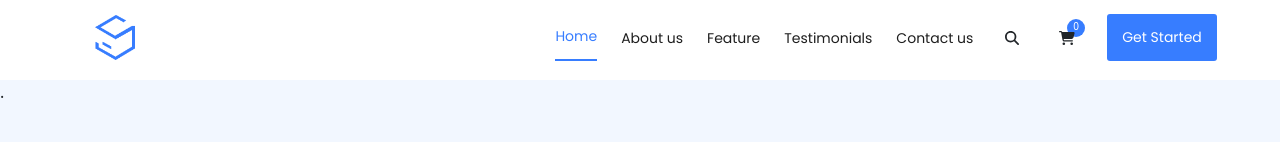
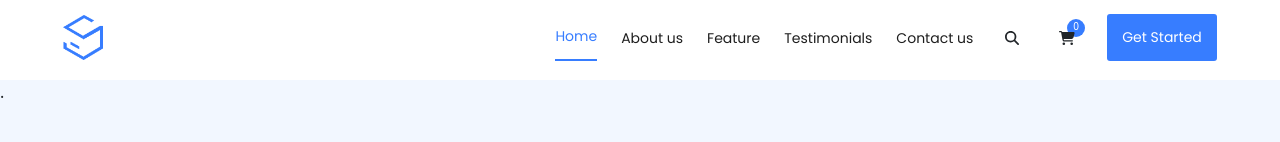
Before and after one commit to Bilobra/proj-html-vuejs, a Vue app: page / in a window 1280 px wide. Shown: the top 142 px of the page. Built offline with nearby package versions, Linux system fonts and the light colour scheme; a small style sheet from the web is missing.

Commit message:
fix Details pt2

```diff
--- a/src/App.vue
+++ b/src/App.vue
@@ -24,8 +24,8 @@ export default {
 <style lang="scss">
 @import './style/GeneralStyle.scss';
 
-// #app {
-//   font-family: Avenir, Helvetica, Arial, sans-serif;
+#app {
+//  max-width: 100vw;
 
-// }
+}
 </style>
--- a/src/components/HeaderComponent.vue
+++ b/src/components/HeaderComponent.vue
@@ -1,7 +1,7 @@
 <template>
     <header>
         <nav>
-            <ul class="d-flex gap-4 align-items-center link-wrapper">
+            <ul class="d-flex gap-4 align-items-center link-wrapper p-0">
                 <li class="me-auto">
                     <img src="../assets/img/logo-2.png" alt="logo" class="img_logo">
                 </li>
--- a/src/components/MainComponent.vue
+++ b/src/components/MainComponent.vue
@@ -41,10 +41,11 @@ export default {
 
 #hero_section {
     background-color: $jumbo-bg-color;
-    margin-bottom: 150px;
+    margin: 0 auto 150px;
+    max-width: 1441px;
 
     .container_hero_section {
-        max-width: 1441px;
+        max-width: 1360px;
         margin: 0 auto;
     }
 }
```
